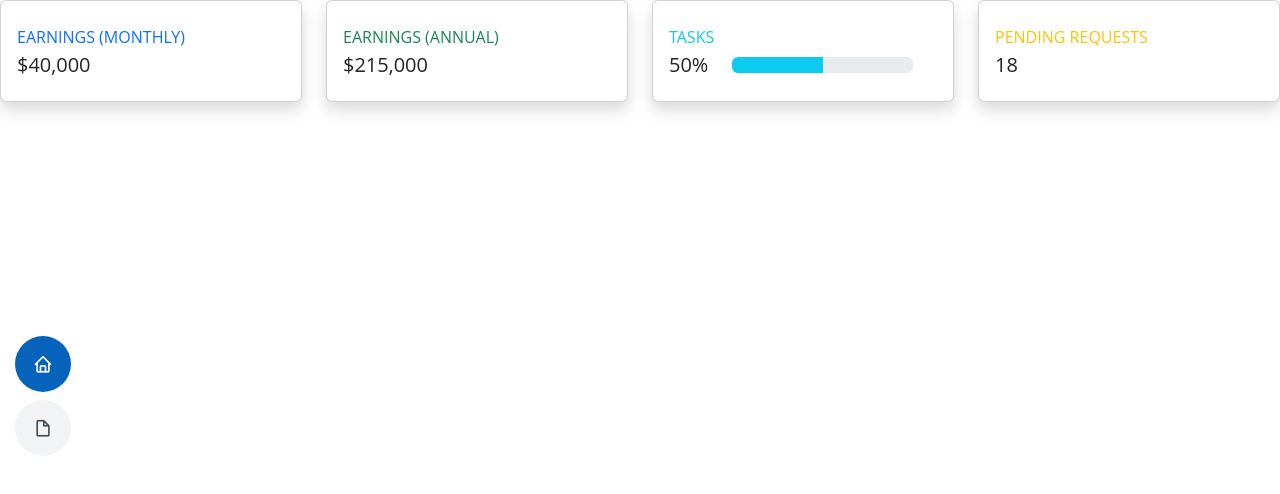
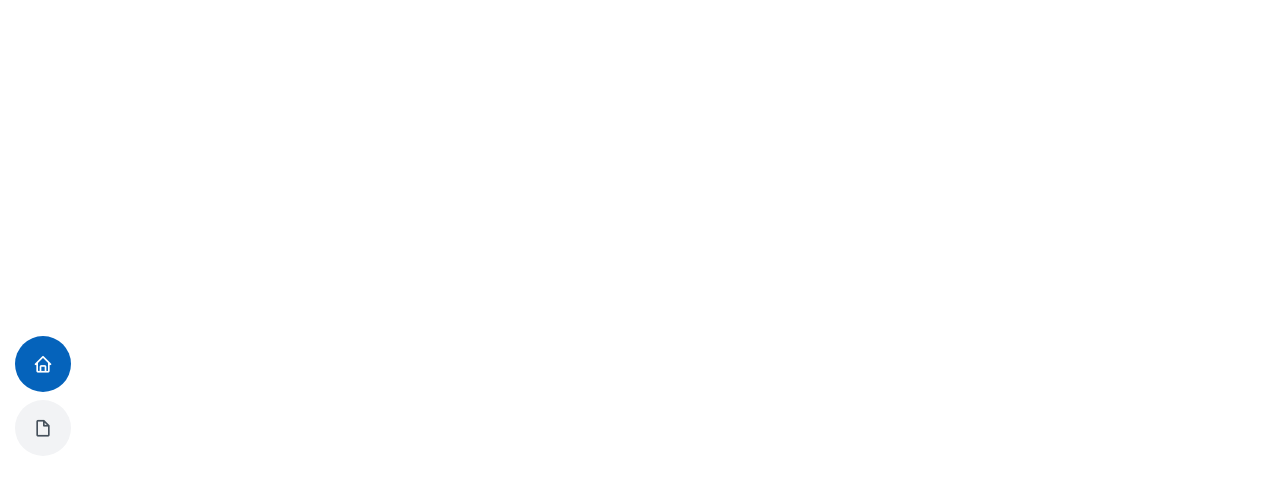
Before and after one commit to skrkcoderepo/bicsDemouseAuthNextjs, a Next.js app: page /profile in a window 1280 px wide. Shown: the top 494 px of the page. Built offline with nearby package versions, Linux system fonts and the light colour scheme.

Commit message:
syntax formatting concern update

```diff
--- a/src/app/profile/page.js
+++ b/src/app/profile/page.js
@@ -1,101 +1,6 @@
-export default function Myprofile(){
+export default function Myprofile() {
     return (<>
-        <div className="row">
-  {/* Earnings (Monthly) Card Example */}
-  <div className="col-xl-3 col-md-6 mb-4">
-    <div className="card border-left-primary shadow h-100 py-2">
-      <div className="card-body">
-        <div className="row no-gutters align-items-center">
-          <div className="col mr-2">
-            <div className="text-xs font-weight-bold text-primary text-uppercase mb-1">
-              Earnings (Monthly)
-            </div>
-            <div className="h5 mb-0 font-weight-bold text-gray-800">
-              $40,000
-            </div>
-          </div>
-          <div className="col-auto">
-            <i className="fas fa-calendar fa-2x text-gray-300" />
-          </div>
-        </div>
-      </div>
-    </div>
-  </div>
-  {/* Earnings (Monthly) Card Example */}
-  <div className="col-xl-3 col-md-6 mb-4">
-    <div className="card border-left-success shadow h-100 py-2">
-      <div className="card-body">
-        <div className="row no-gutters align-items-center">
-          <div className="col mr-2">
-            <div className="text-xs font-weight-bold text-success text-uppercase mb-1">
-              Earnings (Annual)
-            </div>
-            <div className="h5 mb-0 font-weight-bold text-gray-800">
-              $215,000
-            </div>
-          </div>
-          <div className="col-auto">
-            <i className="fas fa-dollar-sign fa-2x text-gray-300" />
-          </div>
-        </div>
-      </div>
-    </div>
-  </div>
-  {/* Earnings (Monthly) Card Example */}
-  <div className="col-xl-3 col-md-6 mb-4">
-    <div className="card border-left-info shadow h-100 py-2">
-      <div className="card-body">
-        <div className="row no-gutters align-items-center">
-          <div className="col mr-2">
-            <div className="text-xs font-weight-bold text-info text-uppercase mb-1">
-              Tasks
-            </div>
-            <div className="row no-gutters align-items-center">
-              <div className="col-auto">
-                <div className="h5 mb-0 mr-3 font-weight-bold text-gray-800">
-                  50%
-                </div>
-              </div>
-              <div className="col">
-                <div className="progress progress-sm mr-2">
-                  <div
-                    className="progress-bar bg-info"
-                    role="progressbar"
-                    style={{ width: "50%" }}
-                    aria-valuenow={50}
-                    aria-valuemin={0}
-                    aria-valuemax={100}
-                  />
-                </div>
-              </div>
-            </div>
-          </div>
-          <div className="col-auto">
-            <i className="fas fa-clipboard-list fa-2x text-gray-300" />
-          </div>
-        </div>
-      </div>
-    </div>
-  </div>
-  {/* Pending Requests Card Example */}
-  <div className="col-xl-3 col-md-6 mb-4">
-    <div className="card border-left-warning shadow h-100 py-2">
-      <div className="card-body">
-        <div className="row no-gutters align-items-center">
-          <div className="col mr-2">
-            <div className="text-xs font-weight-bold text-warning text-uppercase mb-1">
-              Pending Requests
-            </div>
-            <div className="h5 mb-0 font-weight-bold text-gray-800">18</div>
-          </div>
-          <div className="col-auto">
-            <i className="fas fa-comments fa-2x text-gray-300" />
-          </div>
-        </div>
-      </div>
-    </div>
-  </div>
-</div>
+
 
     </>)
 }
--- a/src/components/adminCreateUser.jsx
+++ b/src/components/adminCreateUser.jsx
@@ -55,7 +55,7 @@ export default function CreateUser() {
             <div className='createUserbox' style={{ height: 100 }}>
               <Grid container >
                 <Grid item xs={12}>
-                                  <br/>
+                  <br />
                   <CreateModal />
                 </Grid>
               </Grid>
--- a/src/components/userUpdateModal.jsx
+++ b/src/components/userUpdateModal.jsx
@@ -10,7 +10,7 @@ import userContext from '@/context/usersContext';
 import * as React from 'react';
 import Box from '@mui/material/Box';
 import Grid from '@mui/material/Grid';
-import Chip from '@mui/material/Chip';
+
 import Link from 'next/link';
 
 const Transition = forwardRef(function Transition(props, ref) {
```
Also changed, not shown: src/app/admin/page.js (+1 -6 lines), src/app/dat/staticValue.js (+7 -7 lines), src/app/globals.css (+6 -4 lines), src/app/layout.js (+9 -9 lines), src/app/service/tokenCheck.js (+14 -14 lines), src/app/users/[userID]/page.js (+9 -9 lines), src/components/adminCardbox.jsx (+13 -12 lines), src/components/spinnerloader.jsx (+4 -4 lines), src/components/tableAdmin.jsx (+13 -13 lines). Lines whose indentation alone changed are shown as unchanged.
